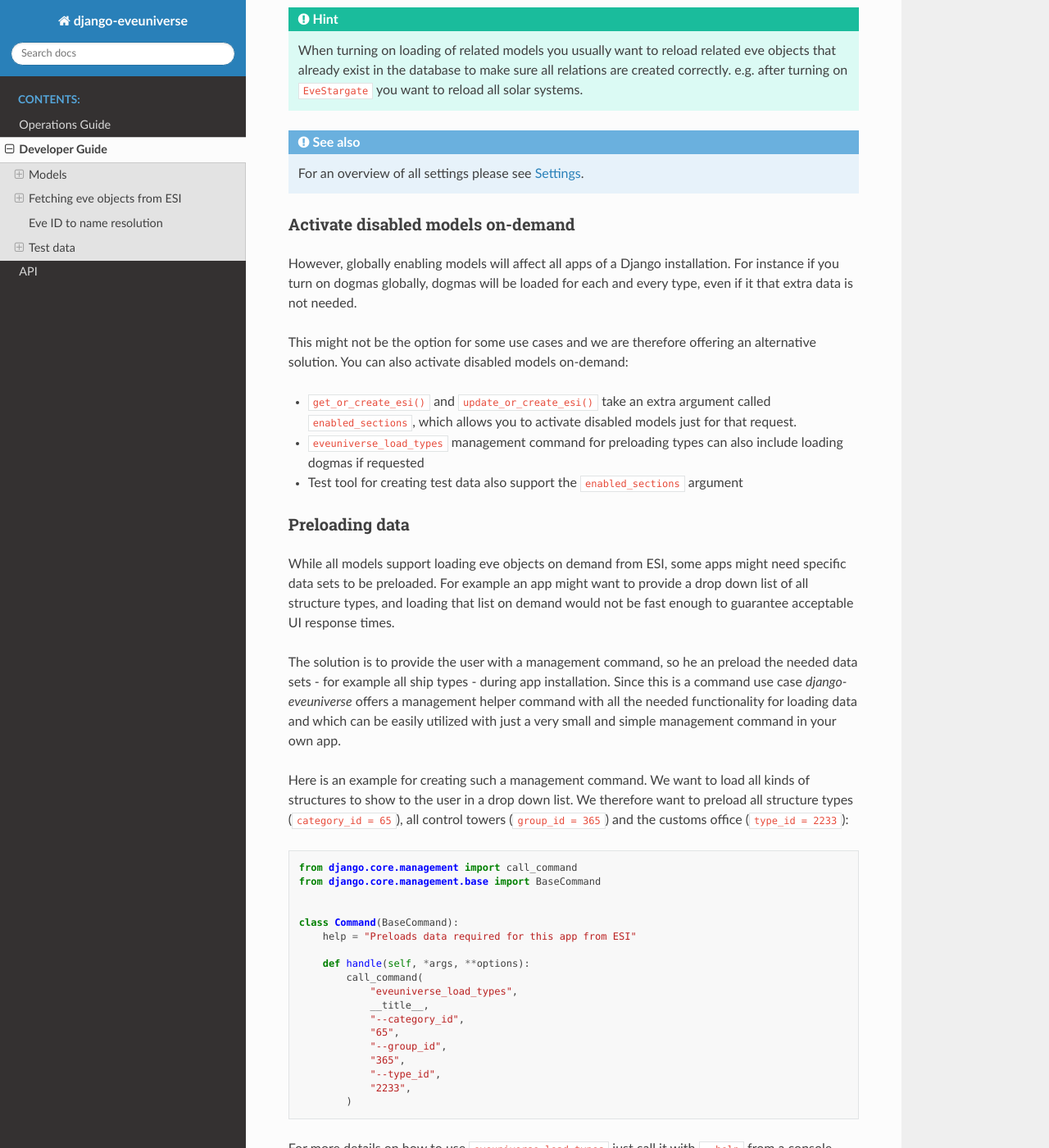
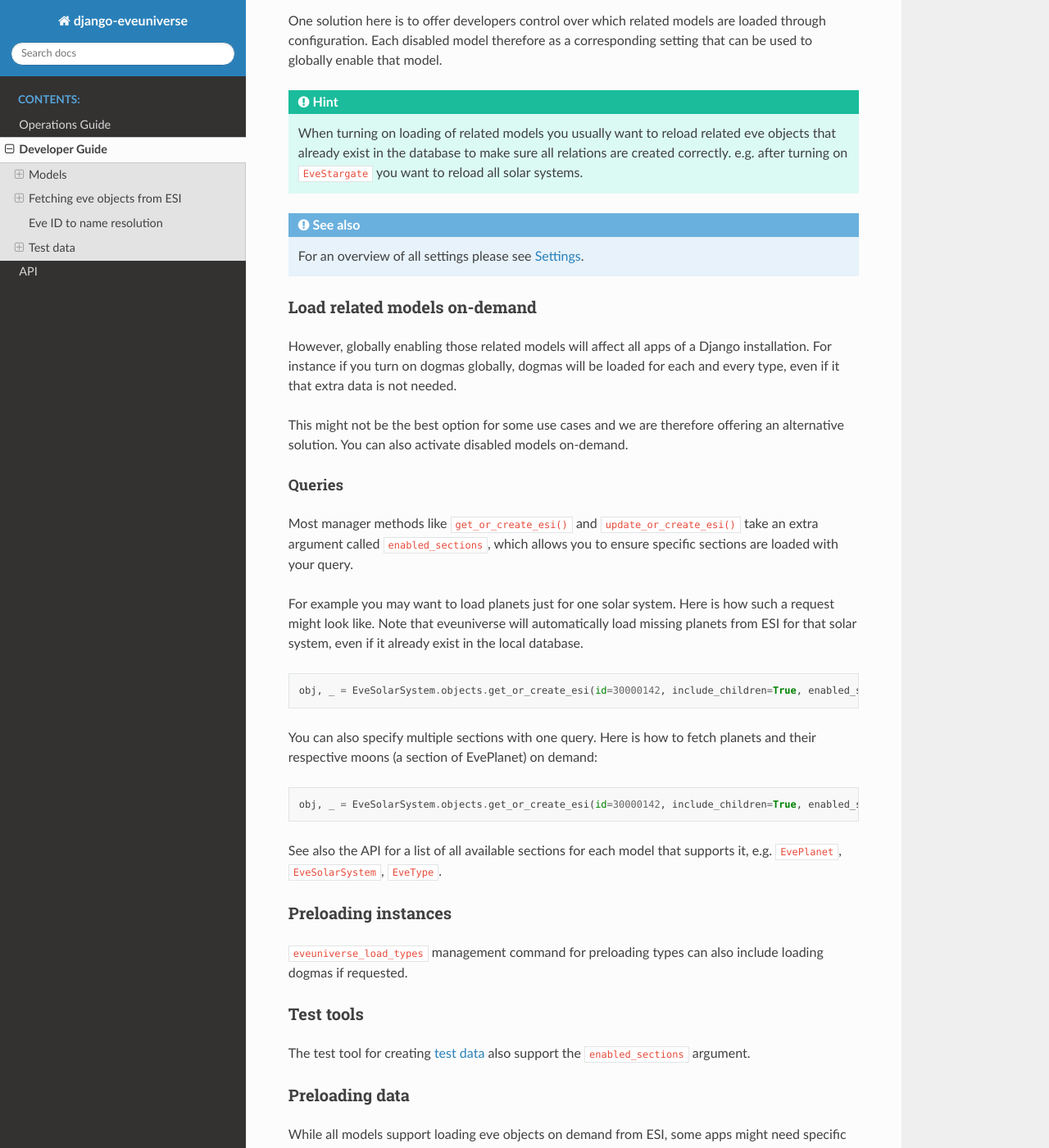
Before and after one commit to buahaha/django-eveuniverse, a Sphinx documentation site: the page built from docs/developer.md, in a window 1280 px wide and 1400 px high, scrolled down 4521 px. Shown: the whole window at 82% size. Built offline with Sphinx 7.4.7 and the Read the Docs theme 2.0.0, drawn with Linux system fonts in a browser that asks for light colours; some of the changed text lies outside the part shown.

````diff
--- a/docs/developer.md
+++ b/docs/developer.md
@@ -153,6 +153,11 @@ There are two solutions for loading disabled models incl. their relations:
 - Globally enabling disabled models
 - Enabling disabled models on-demand
 
+```eval_rst
+.. note::
+    Related models that are disabled by default are also called sections.
+```
+
 #### Globally enabling models
 
 One solution here is to offer developers control over which related models are loaded through configuration. Each disabled model therefore as a corresponding setting that can be used to globally enable that model.
@@ -167,15 +172,37 @@ One solution here is to offer developers control over which related models are l
     For an overview of all settings please see :ref:`operations-settings`.
 ```
 
-### Activate disabled models on-demand
+### Load related models on-demand
 
-However, globally enabling models will affect all apps of a Django installation. For instance if you turn on dogmas globally, dogmas will be loaded for each and every type, even if it that extra data is not needed.
+However, globally enabling those related models will affect all apps of a Django installation. For instance if you turn on dogmas globally, dogmas will be loaded for each and every type, even if it that extra data is not needed.
 
-This might not be the option for some use cases and we are therefore offering an alternative solution. You can also activate disabled models on-demand:
+This might not be the best option for some use cases and we are therefore offering an alternative solution. You can also activate disabled models on-demand.
 
-- `get_or_create_esi()` and `update_or_create_esi()` take an extra argument called `enabled_sections`, which allows you to activate disabled models just for that request.
-- `eveuniverse_load_types` management command for preloading types can also include loading dogmas if requested
-- Test tool for creating test data also support the `enabled_sections` argument
+#### Queries
+
+Most manager methods like `get_or_create_esi()` and `update_or_create_esi()` take an extra argument called `enabled_sections`, which allows you to ensure specific sections are loaded with your query.
+
+For example you may want to load planets just for one solar system. Here is how such a request might look like. Note that eveuniverse will automatically load missing planets from ESI for that solar system, even if it already exist in the local database.
+
+```python
+obj, _ = EveSolarSystem.objects.get_or_create_esi(id=30000142, include_children=True, enabled_sections=[EveSolarSystem.Section.PLANETS])
+```
+
+You can also specify multiple sections with one query. Here is how to fetch planets and their respective moons (a section of EvePlanet) on demand:
+
+```python
+obj, _ = EveSolarSystem.objects.get_or_create_esi(id=30000142, include_children=True, enabled_sections=[EveSolarSystem.Section.PLANETS, EvePlant.Section.MOONS])
+```
+
+See also the API for a list of all available sections for each model that supports it, e.g. `EvePlanet`, `EveSolarSystem`, `EveType`.
+
+### Preloading instances
+
+`eveuniverse_load_types` management command for preloading types can also include loading dogmas if requested.
+
+### Test tools
+
+The test tool for creating [test data](#test-data) also support the `enabled_sections` argument.
 
 ### Preloading data
 
--- a/eveuniverse/__init__.py
+++ b/eveuniverse/__init__.py
@@ -1,4 +1,4 @@
 default_app_config = "eveuniverse.apps.EveuniverseConfig"
 
-__version__ = "0.8.0a1"
+__version__ = "0.8.0a2"
 __title__ = "Eve Universe"
````
Also changed, not shown: CHANGELOG.md (+6 -1 lines), 1 other file.
